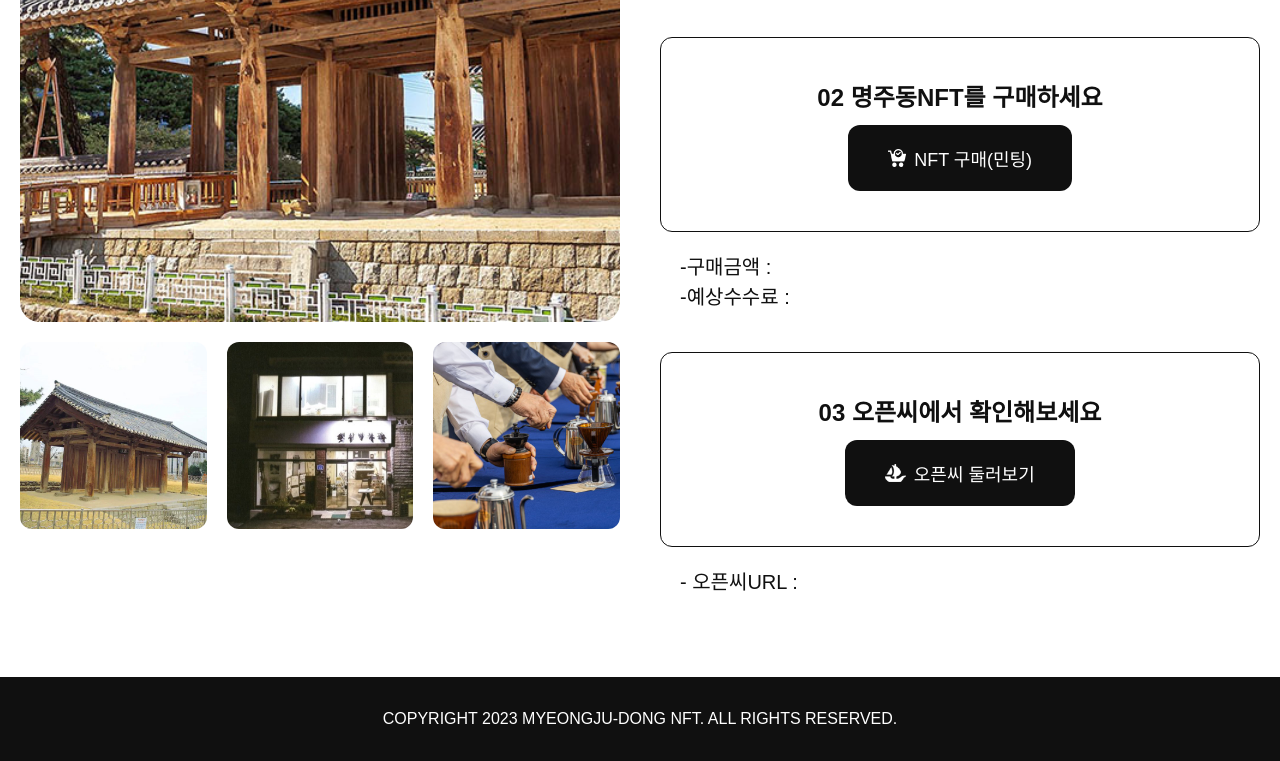
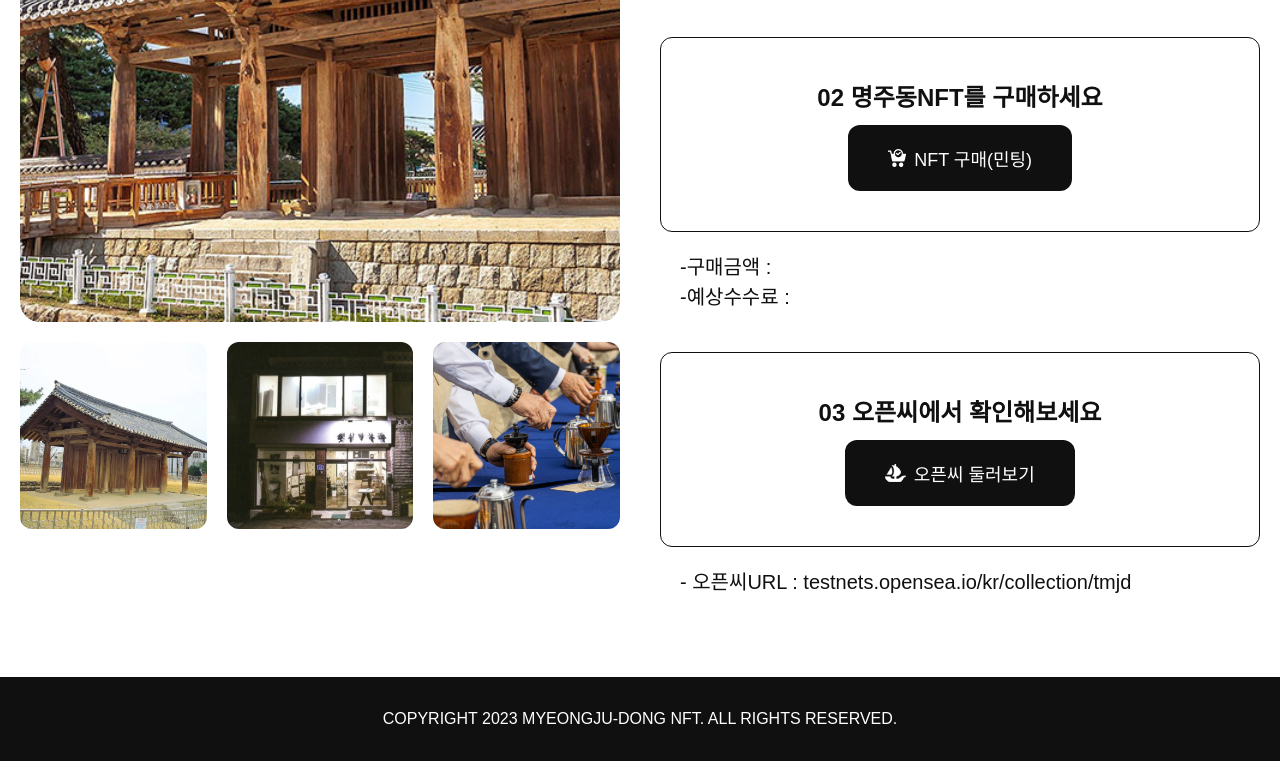
Before and after one commit to uncms/mjdnft, a plain HTML site: page mint.html in a window 1280 px wide. Shown: the part 516-1277 px from the top of the page. Drawn offline with nearby package versions, Linux system fonts and the light colour scheme; a script that the page names is missing; a web font is replaced by a local one.

Commit message:
Update mint.html

```diff
--- a/mint.html
+++ b/mint.html
@@ -97,7 +97,7 @@
                         </div>
                     </div>
                     <div class="step-desc">
-                        <p class="opensea">- 오픈씨URL : </p>
+                        <p class="opensea">- 오픈씨URL : testnets.opensea.io/kr/collection/tmjd</p>
                     </div>
                 </div>
             </div>
```
